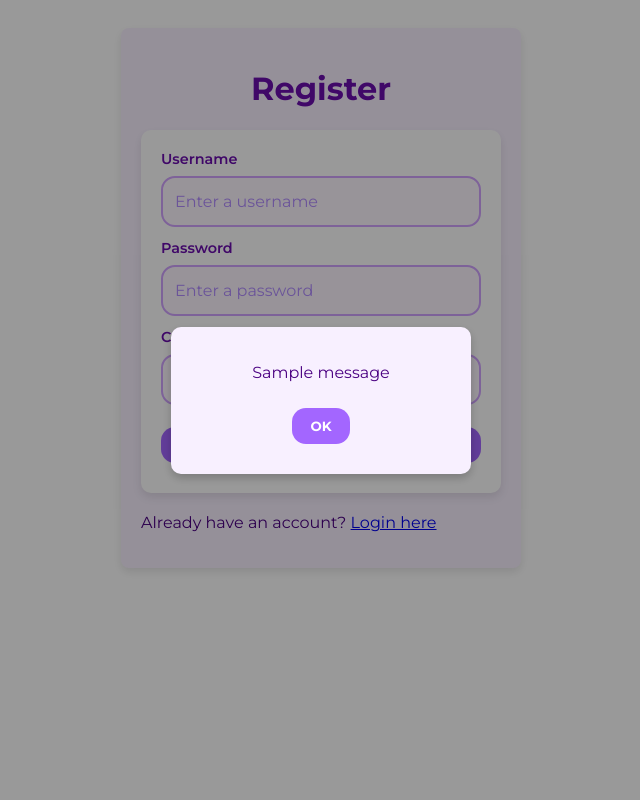
After one commit to Mason0167/accounting_app, a Flask app: page /register in a window 1280 px wide. The commit adds this page. Shown: the whole page, without its empty margins (319-959 px from the left). Run offline with Flask 3, Linux system fonts and the light colour scheme; one stand-in notice (Sample message) is shown.

Commit message:
Add login / register system.

```diff
--- a/app.py
+++ b/app.py
@@ -1,7 +1,11 @@
-from flask import Flask, render_template, request, redirect, url_for, flash, get_flashed_messages, send_file
+from flask import Flask, render_template, request, redirect, url_for, flash, get_flashed_messages, send_file, session
+from datetime import datetime
+from werkzeug.security import generate_password_hash, check_password_hash
+from functools import wraps
 import sqlite3
 import os
-from datetime import datetime
+import re
+
 
 app = Flask(__name__)
 DB_FILE = 'expenses.db'
@@ -12,6 +16,15 @@ def init_db():
     with sqlite3.connect(DB_FILE) as conn:
         conn.execute("PRAGMA foreign_keys = ON")
         c = conn.cursor()
+
+        # users table
+        c.execute('''
+            CREATE TABLE IF NOT EXISTS users (
+                id INTEGER PRIMARY KEY,
+                username TEXT UNIQUE,
+                password_hash TEXT
+            )
+        ''')
 
         # trips table
         c.execute('''
@@ -168,8 +181,178 @@ def init_db():
 
         conn.commit()
 
+
+# gatekeeper
+def login_required(f):
+    @wraps(f)
+    def wrapper(*args, **kwargs):
+        if 'user_id' not in session:
+            return redirect(url_for('login', next=request.path))
+        return f(*args, **kwargs)
+    return wrapper
+
+
+
+# Validate password strongness
+def is_strong_password(password):
+    if len(password) < 8:
+        return False, "Password must be at least 8 characters long"
+
+    if not re.search(r"[A-Z]", password):
+        return False, "Password must contain at least one uppercase letter"
+
+    if not re.search(r"[a-z]", password):
+        return False, "Password must contain at least one lowercase letter"
+
+    if not re.search(r"[0-9]", password):
+        return False, "Password must contain at least one number"
+
+    if " " in password:
+        return False, "Password cannot contain spaces"
+
+    return True, ""
+
+
+
+# register
+@app.route('/register', methods=['GET', 'POST'])
+def register():
+    errors = False
+
+    with sqlite3.connect(DB_FILE) as conn:
+        conn.execute("PRAGMA foreign_keys = ON")
+        c = conn.cursor()
+
+        if request.method == 'POST':
+            uiUsername = request.form.get('username', '').strip()
+            password = request.form.get('password', '').strip()
+            confirm_password = request.form.get('confirm_password', '').strip()
+
+            # Validation
+            if not uiUsername:
+                flash("Username cannot be empty!", "error")
+                errors = True
+            elif not password:
+                flash("Password cannot be empty!", "error")
+                errors = True
+            elif not confirm_password:
+                flash("Confirm password cannot be empty!", "error")
+                errors = True
+            elif not password == confirm_password:
+                flash("Password must match each other!", "error")
+                errors = True
+            else:
+                strong, msg = is_strong_password(password)
+                if not strong:
+                    flash(msg, "error")
+                    errors = True
+                else:
+                    # Validate username
+                    c.execute('''
+                           SELECT username FROM users WHERE username = ?
+                       ''', (uiUsername,))
+                    dbUsername = c.fetchone()
+
+                    if dbUsername:
+                        flash("Username already exists!", "error")
+                        errors = True
+
+            if not errors:
+                try:
+                    hashPass = generate_password_hash(password)
+
+                    c.execute('''
+                            INSERT INTO users (username, password_hash) VALUES (?, ?)
+                            ''', (uiUsername, hashPass)
+                        )
+                    conn.commit()
+                    flash("Registration successful!", "success")
+                    return redirect(url_for('login'))
+
+                except sqlite3.DatabaseError:
+                        flash("Database error occurred.", "error")
+
+    return render_template(
+        'register.html',
+        errors=errors
+    )
+
+
+
+#login
+@app.route('/login', methods=['GET', 'POST'])
+def login():
+    errors = False
+
+    with sqlite3.connect(DB_FILE) as conn:
+        conn.execute("PRAGMA foreign_keys = ON")
+        c = conn.cursor()
+
+        if request.method == 'POST':
+            uiUsername = request.form.get('username', '').strip()
+            uiPassword = request.form.get('password', '').strip()
+            next_page = request.args.get('next')
+
+            # Validation
+            if not uiUsername:
+                flash("Username cannot be empty!", "error")
+                errors = True
+            elif not uiPassword:
+                flash("Password cannot be empty!", "error")
+                errors = True
+            else:
+                # Validate username
+                c.execute('''
+                       SELECT username FROM users WHERE username = ?
+                   ''', (uiUsername,))
+                dbUsername = c.fetchone()
+
+                if not dbUsername:
+                    flash("Username not found!", "error")
+                    errors = True
+
+            if not errors:
+                try:
+                    # get password
+                    c.execute('''
+                           SELECT id, password_hash
+                           FROM users
+                           WHERE username = ?
+                       ''', (uiUsername,))
+                    dbPassword = c.fetchone()
+                    user_id = dbPassword[0]
+                    pass_hashed = dbPassword[1]
+
+
+                    if check_password_hash(pass_hashed, uiPassword):
+                        flash("Login successful!", "success")
+                        session['user_id'] = user_id
+                        session['username'] = uiUsername
+
+                        return redirect(next_page or url_for('index'))
+                    else:
+                        flash("Wrong password!", "error")
+
+                except sqlite3.DatabaseError:
+                        flash("Database error occurred.", "error")
+
+    return render_template(
+        'login.html',
+        errors=errors
+    )
+
+
+
+@app.route('/logout')
+def logout():
+    session.clear()
+    return redirect(url_for('login'))
+
+
+
 # Index
 @app.route('/')
+@login_required
 def index():
      with sqlite3.connect(DB_FILE) as conn:
         c = conn.cursor()
@@ -202,6 +385,7 @@ def index():
 
 # tripSelection
 @app.route('/tripSelection', methods=['GET', 'POST'])
+@login_required
 def tripSelection():
     with sqlite3.connect(DB_FILE) as conn:
         c = conn.cursor()
@@ -331,6 +515,7 @@ def tripSelection():
 
 # newExpense
 @app.route('/newExpense', methods=['GET', 'POST'])
+@login_required
 def newExpense():
     with sqlite3.connect(DB_FILE) as conn:
         c = conn.cursor()
@@ -482,7 +667,7 @@ def newExpense():
                 JOIN categories c ON e.category_id = c.id
                 JOIN currencies cu ON e.currency_id = cu.id
                 WHERE trip_id = ?
-                ORDER BY c.order_index
+                ORDER BY e.purchase_date DESC
             ''', (trip_id,))
             rows = c.fetchall()
 
@@ -500,8 +685,8 @@ def newExpense():
         grouped_expenses = {}
 
         for e in all_expenses:
-            cat = e['category']
-            grouped_expenses.setdefault(cat, []).append(e)
+            date = e['purchase_date']
+            grouped_expenses.setdefault(date, []).append(e)
 
     return render_template(
         'newExpense.html',
@@ -526,6 +711,7 @@ def newExpense():
 
 # viewExpense
 @app.route('/viewExpense')
+@login_required
 def viewExpense():
     errors = False
 
@@ -692,9 +878,9 @@ def viewExpense():
 
 
 
-
 #editTrip
 @app.route('/editTrip/<int:trip_id>', methods=['GET', 'POST'])
+@login_required
 def editTrip(trip_id):
     errors = False
 
@@ -754,6 +940,7 @@ def editTrip(trip_id):
 
 # deleteTrip
 @app.route('/deleteTrip/<int:trip_id>', methods=['POST'])
+@login_required
 def deleteTrip(trip_id):
     with sqlite3.connect(DB_FILE) as conn:
         conn.execute("PRAGMA foreign_keys = ON")
@@ -771,6 +958,7 @@ def deleteTrip(trip_id):
 
 #editExpense
 @app.route('/editExpense/<int:trip_id>/<int:expense_id>', methods=['GET', 'POST'])
+@login_required
 def editExpense(trip_id, expense_id):
     with sqlite3.connect(DB_FILE) as conn:
         conn.execute("PRAGMA foreign_keys = ON")
@@ -888,8 +1076,6 @@ def editExpense(trip_id, expense_id):
             ''', (expense_id, trip_id))
             expense_info = c.fetchone()
 
-
-
         return render_template(
         'editExpense.html',
         trip_id=trip_id,
@@ -905,12 +1091,12 @@ def editExpense(trip_id, expense_id):
         entered_item=expense_info[3] if expense_info else '',
         entered_amount_str=expense_info[4] if expense_info else '',
         entered_currency=expense_info[5] if expense_info else ''
-
     )
 
 
 # deleteExpense
 @app.route('/deleteExpense/<int:expense_id>', methods=['POST'])
+@login_required
 def deleteExpense(expense_id):
     with sqlite3.connect(DB_FILE) as conn:
         conn.execute("PRAGMA foreign_keys = ON")
@@ -923,6 +1109,7 @@ def deleteExpense(expense_id):
     return redirect(request.referrer or url_for('tripSelection'))
 
 @app.route('/downloadBackup')
+@login_required
 def downloadBackup():
     db_path = DB_FILE
 
--- a/templates/newExpense.html
+++ b/templates/newExpense.html
@@ -110,9 +110,9 @@
         {% if grouped_expenses %}
         <h3>All Expenses For {{ row.trip_name|title }} {{ row.flag }}</h3>
             <div class="categories-container">
-                {% for cat, expenses in grouped_expenses.items() %}
+                {% for date, expenses in grouped_expenses.items() %}
                     <div class="category-card">
-                        <h3 class="category-title">{{ cat|capitalize }}</h3>
+                        <h3 class="category-title">{{ date }}</h3>
                         <ul class="expense-list">
                             {% for e in expenses %}
                                 <li class="expense-row">
--- /dev/null
+++ b/templates/register.html
@@ -0,0 +1,64 @@
+<!DOCTYPE html>
+<html lang="en">
+<head>
+    <meta charset="UTF-8">
+    <meta name="viewport" content="width=device-width, initial-scale=1.0">
+    <title>Register</title>
+    <link rel="stylesheet" href="{{ url_for('static', filename='style.css') }}">
+    <!-- Google Fonts -->
+    <link rel="preconnect" href="https://fonts.googleapis.com">
+    <link rel="preconnect" href="https://fonts.gstatic.com" crossorigin>
+    <link href="https://fonts.googleapis.com/css2?family=Montserrat:wght@400;500;600;700&family=Noto+Sans+TC:wght@300;400;500;700&display=swap" rel="stylesheet">
+</head>
+<body>
+    <div class="container">
+        <h1>Register</h1>
+        <form method="POST" class="form-box" novalidate>
+            <label>Username</label>
+            <input type="text" name="username" class="input-field" placeholder="Enter a username" value="{{ entered_username|default('') }}">
+
+            <label>Password</label>
+            <input type="password" name="password" class="input-field" placeholder="Enter a password">
+
+            <label>Confirm Password</label>
+            <input type="password" name="confirm_password" class="input-field" placeholder="Confirm your password">
+
+            <button type="submit" class="btn btn-submit">Register</button>
+        </form>
+
+        <p style="margin-top: 15px;">
+            Already have an account?
+            <a href="{{ url_for('login') }}">Login here</a>
+        </p>
+    </div>
+
+    <!-- Flexible Modal for Delete / Errors -->
+    <div id="flexModal" class="modal">
+        <div class="modal-content">
+            <p id="modal-text"></p>
+            <form id="modalForm" method="POST" style="display:none;">
+                <button type="submit" class="btn btn-cancel" id="modalConfirmBtn">Yes, Delete</button>
+                <button type="button" class="btn btn-submit" onclick="closeModal()">Cancel</button>
+            </form>
+            <button type="button" class="btn" id="modalOkBtn" style="display:none;" onclick="closeModal()">OK</button>
+        </div>
+    </div>
+
+    <script src="{{ url_for('static', filename='js/modal.js') }}"></script>
+
+    <script>
+    document.addEventListener('DOMContentLoaded', function () {
+        {% with messages = get_flashed_messages(with_categories=true) %}
+            {% if messages %}
+                {% for category, message in messages %}
+                    openModal({
+                        type: '{{ category }}',
+                        text: "{{ message|escape }}"
+                    });
+                {% endfor %}
+            {% endif %}
+        {% endwith %}
+    });
+    </script>
+</body>
+</html>
```
Also changed, not shown: templates/index.html (+29 -1 lines), templates/login.html (added, +61 -0 lines), expenses.db.
